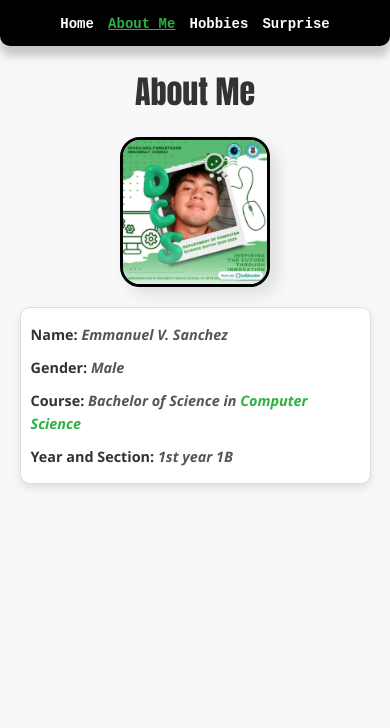
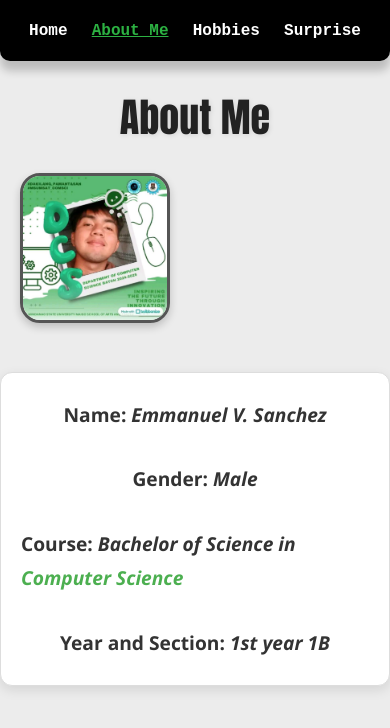
Before and after one commit to rujuuu/slideshow_homepage, a plain HTML site: page html_files/about_me.html in a window 390 px wide. Drawn offline with Linux system fonts and the light colour scheme.

Commit message:
Update about_me.css

```diff
--- a/css/about_me.css
+++ b/css/about_me.css
@@ -6,33 +6,30 @@
 }
 
 body {
-  background: #f8f8f8;
-  font-family: 'Segoe UI', Tahoma, Geneva, Verdana, sans-serif;
-  margin: 0;
-  padding: 0;
-  line-height: 1.6;
-  font-size: 16px; /* Consistent base font size */
-  color: #333; /* Default text color */
+  background: #ececec; /* Unified background */
+  font-family: 'Segoe UI', Tahoma, Geneva, Verdana, sans-serif; /* Consistent font family */
+  line-height: 1.8; /* Improved readability */
+  font-size: 16px;
+  color: #333;
+
 }
 
 /* Navigation Styles */
 nav {
   background-color: #000;
-  padding: 15px 0; /* Balanced padding */
+  padding: 15px;
   text-align: center;
   border-bottom-left-radius: 10px;
   border-bottom-right-radius: 10px;
   box-shadow: 0px 10px 8px rgba(0, 0, 0, 0.2);
   margin-bottom: 20px;
-  position: sticky;
-  top: 0;
-  z-index: 1000;
+
 }
 
 nav a {
   color: #fff;
   text-decoration: none;
-  margin-right: 25px;
+  margin-right: 20px;
   font-family: 'Courier New', Courier, monospace;
   font-size: 16px;
   font-weight: bold;
@@ -45,7 +42,7 @@ nav a:last-child {
 
 nav a:hover {
   color: #2cb142;
-  transform: scale(1.1); /* Hover effect */
+  transform: scale(1.1);
 }
 
 nav a.active {
@@ -53,85 +50,104 @@ nav a.active {
   text-decoration: underline;
 }
 
+
 /* Header Styling */
 h1 {
   font-family: Impact, Haettenschweiler, 'Arial Narrow Bold', sans-serif;
   text-align: center;
   font-size: 2.5rem;
   margin-bottom: 20px;
-  color: #333;
+  color: #222;
+  text-shadow: 1px 1px 5px rgba(0, 0, 0, 0.1);
+  margin-top: 0;
+}
+
+p {
+  font-family: "Franklin Gothic Medium", "Arial Narrow", Arial, sans-serif;
+  text-align: center;
 }
 
 /* Profile Picture Styling */
 .pfp {
-  float: left;
-  margin-right: 20px;
   width: 150px;
-  border: 3px solid #000;
+  border: 3px solid #555;
   border-radius: 20px;
-  box-shadow: 8px 8px 16px rgba(0, 0, 0, 0.1); /* Enhanced shadow */
+  box-shadow: 0px 4px 8px rgba(0, 0, 0, 0.2);
+  margin: 0 20px 20px;
 }
 
 /* Text Container Styling */
 .me {
   display: flex;
-  flex-direction: column;
-  justify-content: center;
-  padding: 15px;
-  border-radius: 10px;
+  flex-direction: row;
+  align-items: center;
+  padding: 20px;
+  border-radius: 12px;
+  background: #fff;
   border: 1px solid #ddd;
-  background: #fff;
-  box-shadow: 0px 4px 8px rgba(0, 0, 0, 0.1); /* Card effect */
+  box-shadow: 0px 4px 12px rgba(0, 0, 0, 0.1);
   max-width: 600px;
   margin: 20px auto;
+  gap: 20px; /* Add spacing between profile picture and text */
 }
 
 h2 {
-  font-size: 1rem;
+  font-size: 1.2rem;
   color: #333;
   margin: 5px 0;
 }
 
-h2 em {
+.details {
   font-style: italic;
-  color: #555;
+  color: #666;
+  font-size: 0.9rem;
 }
 
 h2 strong {
-  color: #2cb142;
+  color: #4caf50;
+}
+
+/* Slider Component Styling */
+.container {
+  padding: 2rem;
+}
+
+.slider-wrapper {
+  position: relative;
+  max-width: 48rem;
+  margin: 0 auto;
+}
+
+.slider {
+  display: flex;
+  aspect-ratio: 16/9;
+  overflow-x: auto;
+  scroll-snap-type: x mandatory;
+  scroll-behavior: smooth;
+  border-radius: 0.5rem;
+  border: 2px solid #000;
+}
+
+.slider img {
+  flex: 1 0 100%;
+  scroll-snap-align: start;
+  object-fit: cover;
+}
+
+.slider-nav {
+  display: flex;
+  column-gap: 1rem;
+  position: absolute;
+  bottom: 1.25rem;
+  left: 50%;
+  transform: translateX(-50%);
+  z-index: 1;
 }
 
 /* Responsive Styling for Smaller Screens */
 @media (max-width: 768px) {
-  /* Profile picture styling */
-  .pfp {
-    float: none;
-    margin: 0 auto 20px;
-    display: block;
-  }
-
-  /* Text container adjustments */
   .me {
-    max-width: 90%;
-    padding: 10px;
-  }
-
-  /* Navigation bar adjustments */
-  nav {
-    padding: 10px;
-  }
-
-  nav a {
-    font-size: 14px;
-    margin-right: 10px;
-  }
-
-  /* Header font size adjustments */
-  h1 {
-    font-size: 2rem;
-  }
-
-  h2 {
-    font-size: 0.9rem; /* Slightly smaller font size for headers on mobile */
+    flex-direction: column;
+    align-items: center;
   }
 }
```
